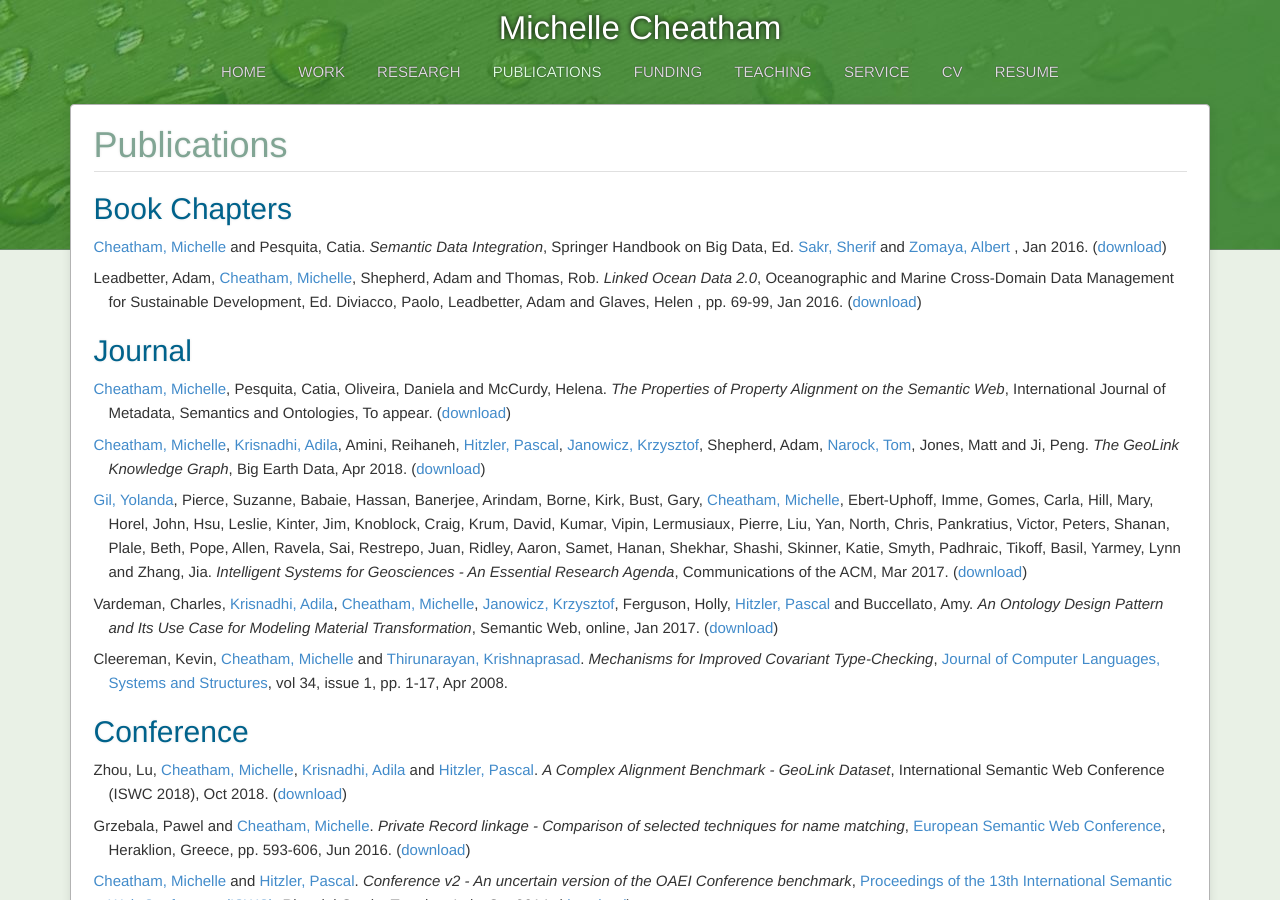
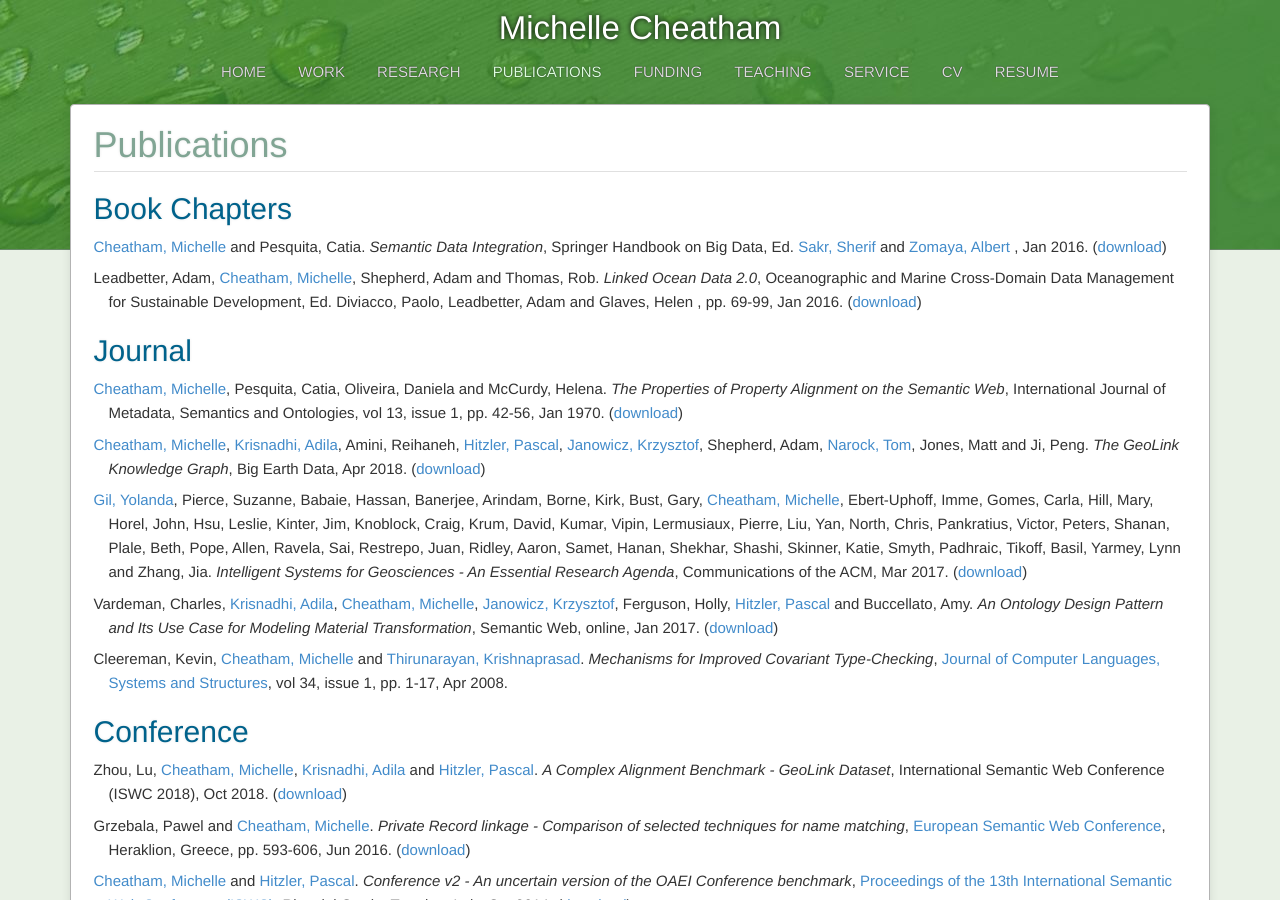
Before and after one commit to mcheatham/mcheatham.github.io, a Jekyll site: the page built from publications.md, in a window 1280 px wide and 900 px high. Built offline with Jekyll 4.4.1, drawn with Linux system fonts in a browser that asks for light colours.

Commit message:
Added PropString publication details

```diff
--- a/_data/papers.yaml
+++ b/_data/papers.yaml
@@ -13,7 +13,10 @@
     - doliveira
     - bmccurdy
   publication: International Journal of Metadata, Semantics and Ontologies
-  date: To appear
+  date: 2018
+  volume: 13
+  issue: 1
+  pages: 42-56
   download: properties-property-alignment.pdf
   type: journal
   keywords: alignment
```
